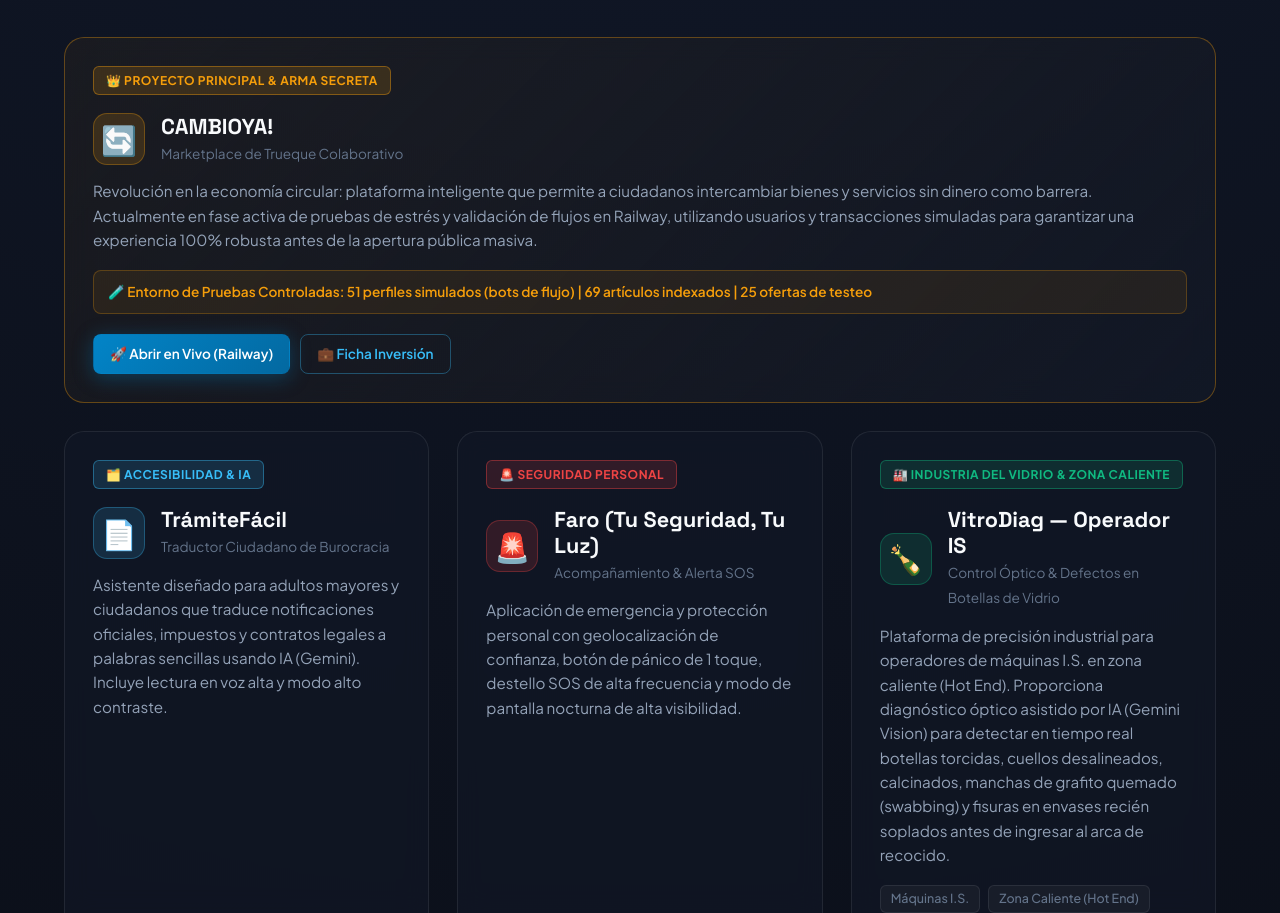
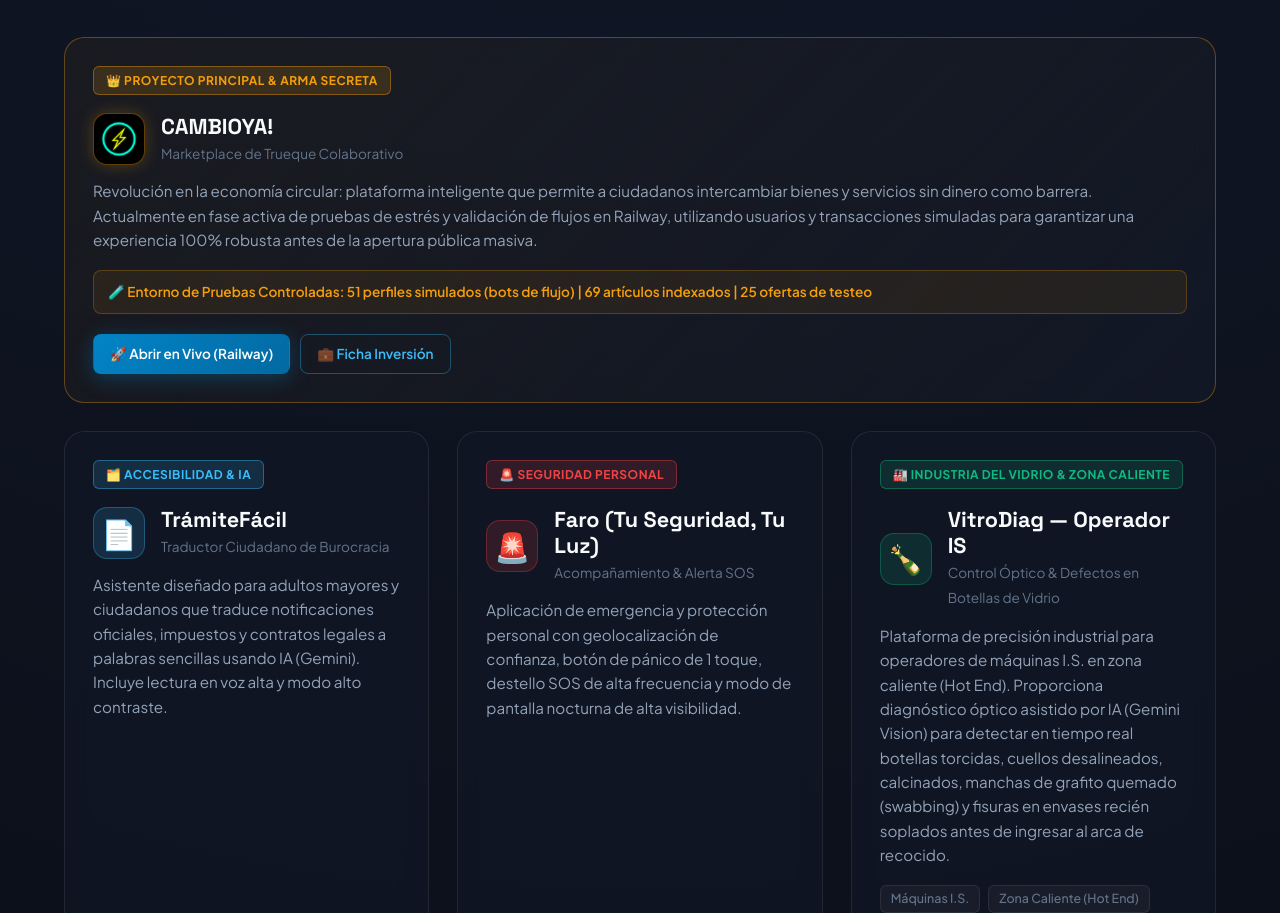
Before and after one commit to mauriciano47-pixel/vitrina, a plain HTML site: page index.html in a window 1280 px wide. Shown: the part 1007-1920 px from the top of the page. Drawn offline with Linux system fonts and the light colour scheme.

Commit message:
feat: colocar el logo oficial de CAMBIOYA! en la tarjeta principal de la vitrina

```diff
--- a/index.html
+++ b/index.html
@@ -95,7 +95,9 @@
           <div class="card-glow"></div>
           <div class="card-badge gold">👑 PROYECTO PRINCIPAL & ARMA SECRETA</div>
           <div class="card-header">
-            <div class="app-icon-box gold-box">🔄</div>
+            <div class="app-icon-box logo-img-box">
+              <img src="logo_cambioya.png" alt="Logo CAMBIOYA!" class="cambioya-real-logo" />
+            </div>
             <div>
               <h3 class="app-title">CAMBIOYA!</h3>
               <span class="app-category">Marketplace de Trueque Colaborativo</span>
--- a/style.css
+++ b/style.css
@@ -463,6 +463,22 @@
 .emerald-box { background: rgba(16, 185, 129, 0.15); border: 1px solid rgba(16, 185, 129, 0.3); }
 .purple-box { background: rgba(168, 85, 247, 0.15); border: 1px solid rgba(168, 85, 247, 0.3); }
 
+.logo-img-box {
+  background: #000000;
+  border: 1px solid rgba(245, 158, 11, 0.4);
+  box-shadow: 0 0 16px rgba(245, 158, 11, 0.25);
+  padding: 3px;
+  overflow: hidden;
+}
+
+.cambioya-real-logo {
+  width: 100%;
+  height: 100%;
+  object-fit: cover;
+  border-radius: calc(var(--radius-md) - 3px);
+  display: block;
+}
+
 .app-title {
   font-family: 'Space Grotesk', sans-serif;
   font-size: 1.35rem;
```
Also changed, not shown: logo_cambioya.png (added).
